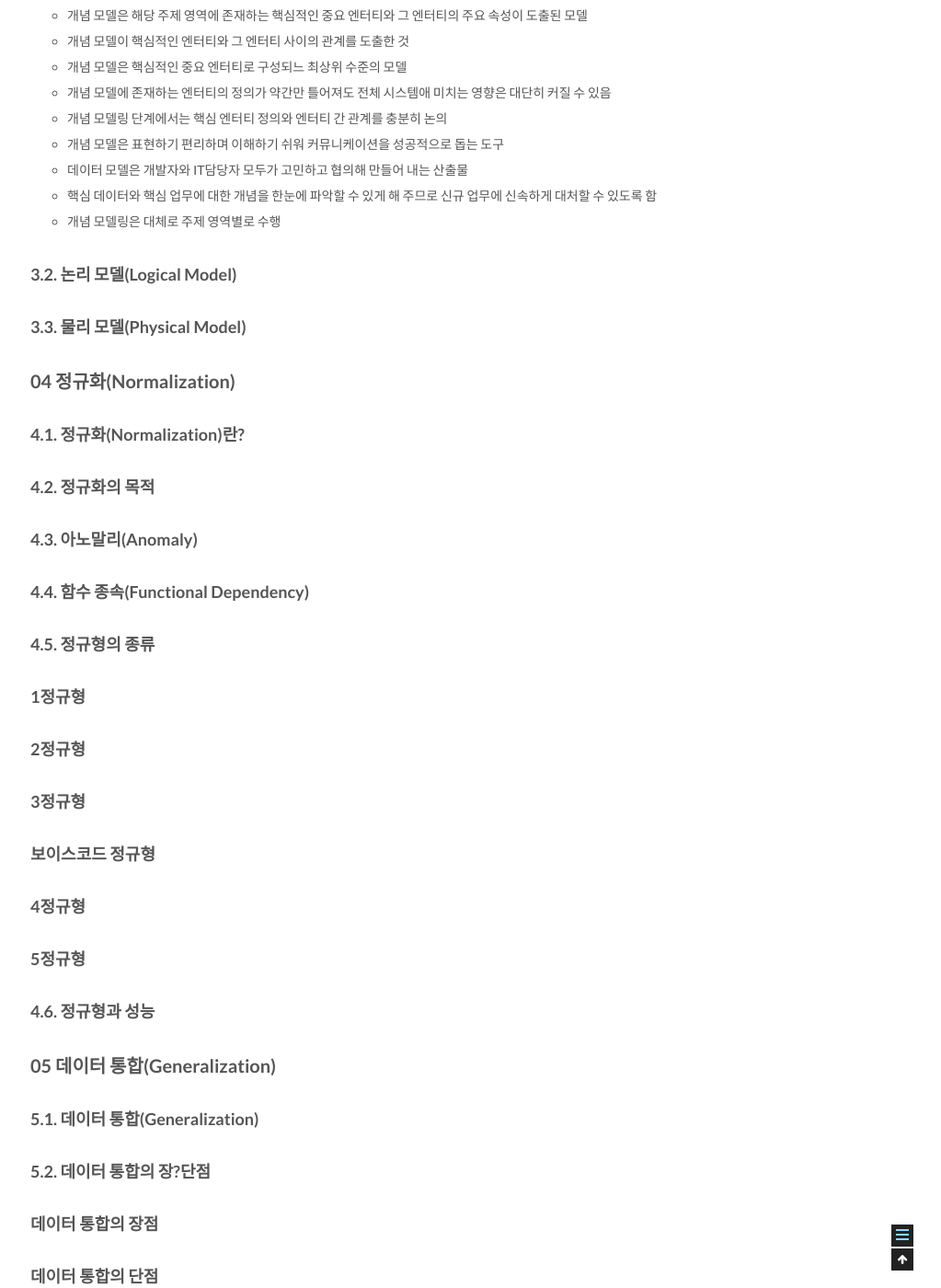
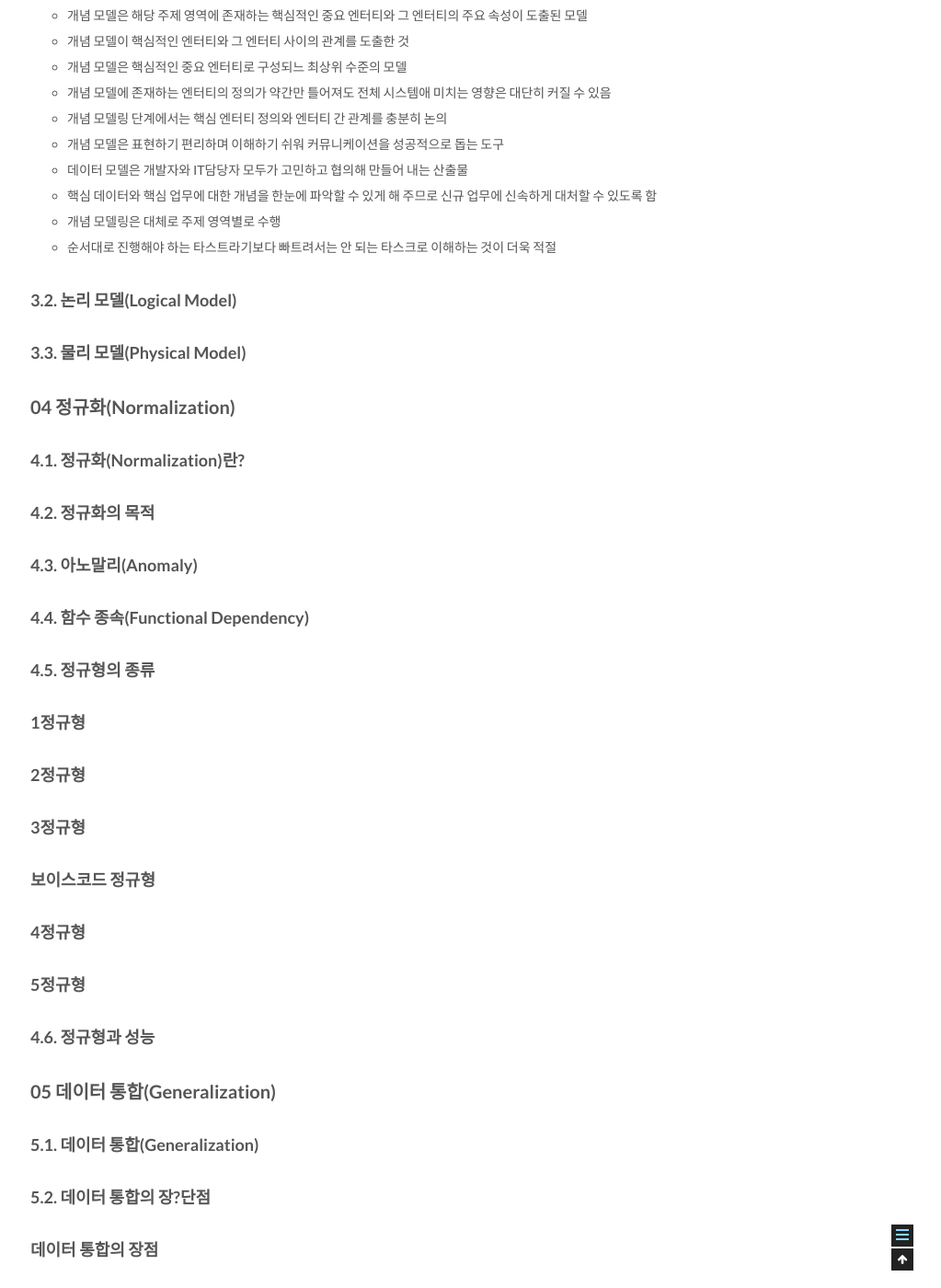
Before and after one commit to csj4032/csj4032.github.io, a Jekyll site: the page built from _posts/2018-05-02-관계형데이터모델링프리미엄가이드.md, in a window 1280 px wide and 1400 px high, scrolled down 6538 px. Shown: the whole window at 92% size, without its empty margins (257-1280 px from the left). Built offline with Jekyll 4.4.1, drawn with Linux system fonts in a browser that asks for light colours; comment, search, counter and statistics services are not loaded.

Commit message:
관계형 데이터 베이스 모델링 포스팅 수정

```diff
--- a/_posts/2018-05-02-관계형데이터모델링프리미엄가이드.md
+++ b/_posts/2018-05-02-관계형데이터모델링프리미엄가이드.md
@@ -198,6 +198,7 @@ comments: true
 * 데이터 모델은 개발자와 IT담당자 모두가 고민하고 협의해 만들어 내는 산출물
 * 핵심 데이터와 핵심 업무에 대한 개념을 한눈에 파악할 수 있게 해 주므로 신규 업무에 신속하게 대처할 수 있도록 함
 * 개념 모델링은 대체로 주제 영역별로 수행
+* 순서대로 진행해야 하는 타스트라기보다 빠트려서는 안 되는 타스크로 이해하는 것이 더욱 적절
 
 ### 3.2. 논리 모델(Logical Model)
 
```
